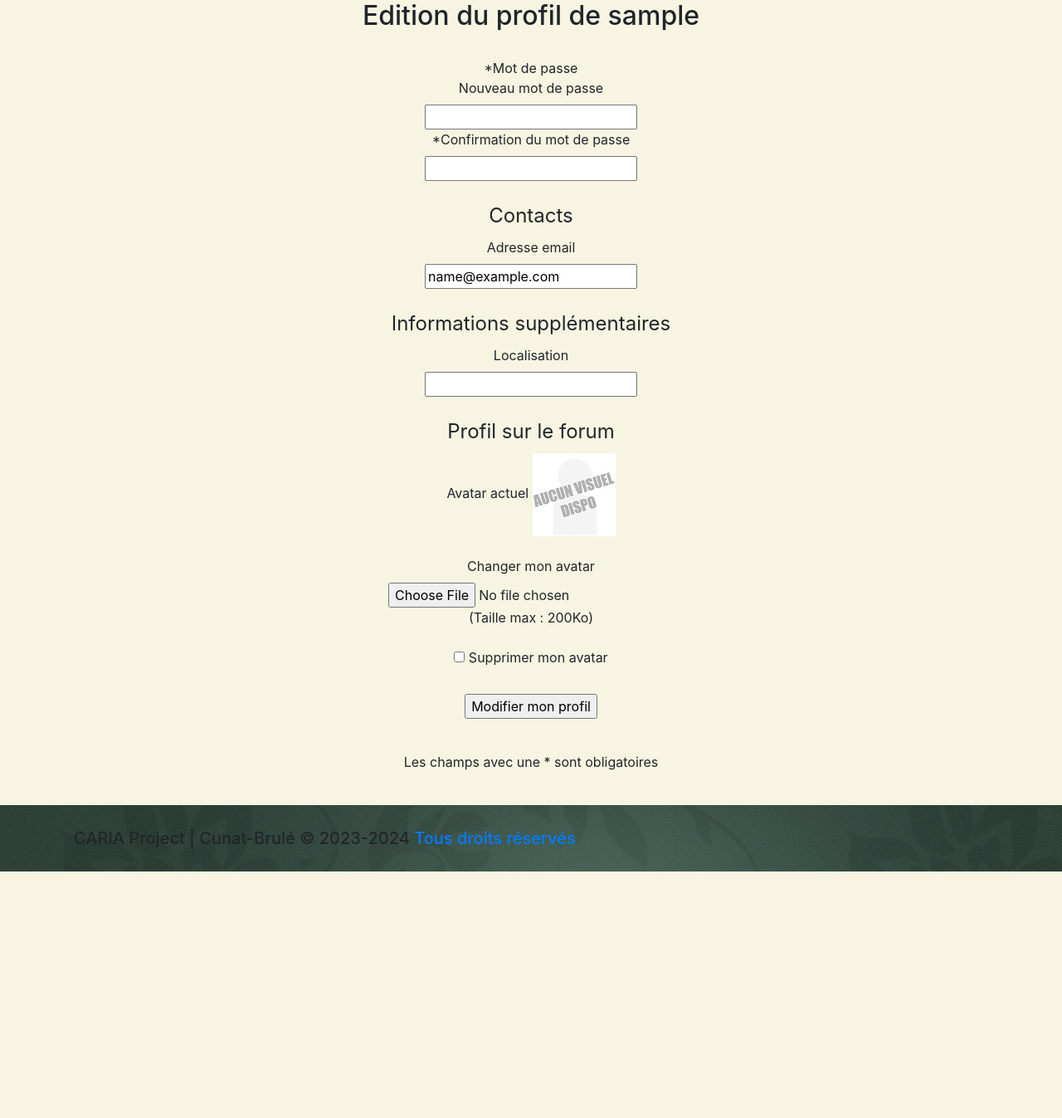
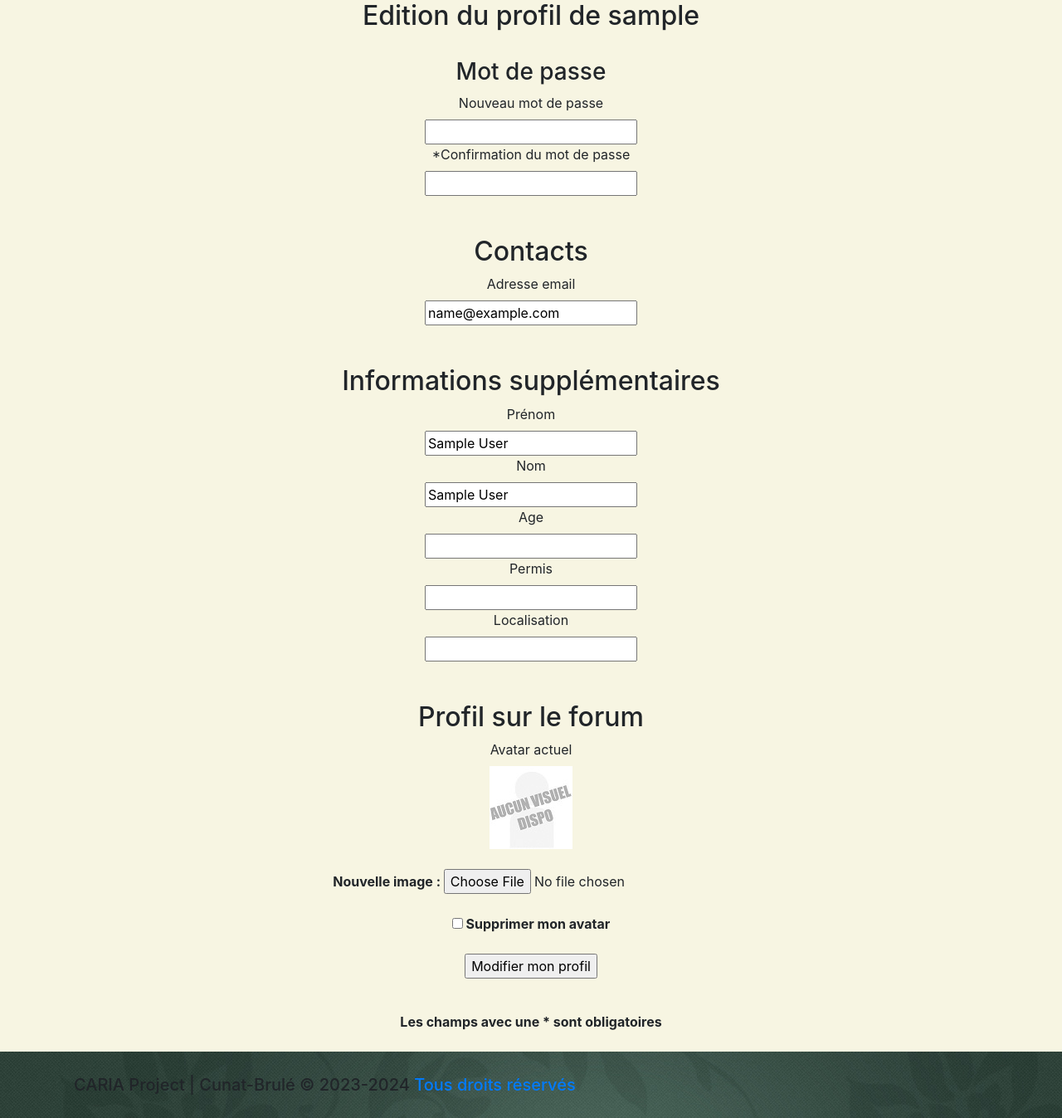
Before and after one commit to DARKNAGAN/CARIA, a PHP site: page /profil.php?action=modifier in a window 1280 px wide. Shown: the part 156-1503 px from the top of the page at 83% size. Before the commit the page ends 1206 px from the top, so only its background shows below. Run offline with PHP 8.4, Linux system fonts and the light colour scheme; the visitor is signed in with stand-in values (Sample User, id 1); some libraries are stand-ins or nearby versions.

Commit message:
WUI-CARIA1.1.0
Edit files for UserInterface
- Signin, Profil change
- Add fonctionnality Picture Resize

```diff
--- a/UserWebSite/controleur/membre/connexion/index.php
+++ b/UserWebSite/controleur/membre/connexion/index.php
@@ -11,8 +11,8 @@ if (!isset($_POST['pseudo'])) { //Page de formulaire
 				<h2>Connexion</h2>
 				<form method="post" action="connexion.php">
 						<br><fieldset>
-							<label class="labelI" for="pseudo">Pseudo :</label><input name="pseudo" type="text" id="pseudo" /><br>
-							<label class="labelI" for="password">Password :</label><input type="password" name="password" id="password" />
+							<label class="labelI" for="pseudo">Pseudo :</label><br><input name="pseudo" type="text" id="pseudo" /><br>
+							<label class="labelI" for="password">Mot de passe :</label><br><input type="password" name="password" id="password" />
 						</fieldset><br>
 							<p class="btns"><input type="submit" value="Connexion" class="button-3" /></p>
 				</form>
--- a/UserWebSite/controleur/membre/functions.php
+++ b/UserWebSite/controleur/membre/functions.php
@@ -13,13 +13,56 @@ function erreur($err='')
 			</section>
 		</div>');
 }
-function move_avatar($avatar)
+function edit_avatar($avatar, $pseudo)
 {
-    $extension_upload = strtolower(substr(  strrchr($avatar['name'], '.')  ,1));
-    $name = time();
-    $nomavatar = str_replace(' ','',$name).".".$extension_upload;
-    $name = "./images/avatars/".str_replace(' ','',$name).".".$extension_upload;
-    move_uploaded_file($avatar['tmp_name'],$name);
-    return $nomavatar;
+      if (isset ($avatar)){
+		$imagename = $avatar['name'];// exemple.png
+		$source = $avatar['tmp_name'];// /volume1/@tmp/phpiES0qN
+		$locate = "./images/avatars/".$pseudo."/";
+		$dir = $locate."img_user.jpeg";
+    	move_uploaded_file($source,$dir);
+		changeToJpeg($dir,$dir);
+		resize_avatar($dir,$dir);
+		$rdir = substr($dir,1);
+		return $rdir;
+      }
+}
+
+function changeToJpeg($source, $dir)
+{
+    $ext = substr($_FILES['avatar']['type'],6); //jpeg
+    switch($ext) {
+        case 'jpg':
+            $image = imagecreatefromjpeg($source);
+            break;
+
+        case 'jpeg':
+            $image = imagecreatefromjpeg($source);
+            break;
+
+        case 'png':
+            $image = imagecreatefrompng($source);
+            break;
+
+        case 'gif':
+            $image = imagecreatefromgif($source);
+            break;
+		default:
+		throw new Exception('Unknown image type.');
+    }
+    imagejpeg($image, $dir);
+}
+
+function resize_avatar($dir,$out )
+{
+	list($width, $height) = getimagesize($dir);
+	$modwidth = 900;  //target width
+	$diff = $width / $modwidth;
+	$modheight = $height / $diff;
+
+	$tn = imagecreatetruecolor($modwidth, $modheight);
+	$image = imagecreatefromjpeg($dir);
+	imagecopyresampled($tn, $image, 0, 0, 0, 0, $modwidth, $modheight, $width, $height);
+	imagejpeg($tn, $out);
 }
 ?>
--- a/UserWebSite/controleur/membre/profil/index.php
+++ b/UserWebSite/controleur/membre/profil/index.php
@@ -14,13 +14,27 @@ switch($action)
 		<div class="container-fluid">
 			<section id="content" class="page-content">
 				<div class="container text-center">
-					<h2>Profil de <?php echo stripslashes(htmlspecialchars($data['pseudo'])); ?></h2><br>
-						<img src=".<?php echo $data['imageclient']; ?>" alt="Acun avatar" /><br>
-						<p class="text-2" ><strong>Adresse E-Mail : </strong>
-							<a class=link2 href="mailto:<?php echo stripslashes($data['adressemail']); ?>"> <?php echo stripslashes(htmlspecialchars($data['adressemail'])); ?></a><br/><br>
-							Ce membre est inscrit depuis le <strong><?php echo date('d-m-Y', strtotime(str_replace('/','-',$data['dateenregistre']))); ?></strong><br/><br/>
-							<strong>Localisation : </strong> <?php echo stripslashes(htmlspecialchars($data['adresse'])); ?>
-						</p>
+					<h2>Profil</h2><br>
+					<strong>Pseudo</strong><br>
+					<?php echo stripslashes(htmlspecialchars($data['pseudo'])); ?><br><br>
+					<strong>Avatar</strong><br>
+					<img src=".<?php echo $data['imageclient']; ?>" alt="Acun avatar" /><br><br>
+					<p class="text-2" >
+						<strong>Email</strong><br>
+						<a class=link2 href="mailto:<?php echo stripslashes($data['adressemail']); ?>"> <?php echo stripslashes(htmlspecialchars($data['adressemail'])); ?></a><br/>
+						<strong>Prénom</strong><br>
+						<?php echo stripslashes(htmlspecialchars($data['prenom'])); ?><br>
+						<strong>Nom</strong><br>
+						<?php echo stripslashes(htmlspecialchars($data['nom'])); ?><br>
+						<strong>Age</strong><br>
+						<?php echo stripslashes(htmlspecialchars($data['age'])); ?><br>
+						<strong>Permis</strong><br>
+						<?php echo stripslashes(htmlspecialchars($data['permis'])); ?><br>
+						<strong>Adresse</strong><br>
+						<?php echo stripslashes(htmlspecialchars($data['adresse'])); ?><br><br>
+						<strong>Inscrit depuis :</strong><br>
+						<?php echo date('d F Y', strtotime(str_replace('/','-',$data['dateenregistre']))); ?><br/><br/>
+					</p>
 					</div>
 			</section>
 		</div>
@@ -41,31 +55,40 @@ switch($action)
 					<form method="post" action="profil.php?action=modifier" enctype="multipart/form-data">
 					   <h2>Edition du profil de <?php echo stripslashes(htmlspecialchars($data['pseudo']));?></h2><br>
 							<fieldset>
-								<label class="labelI" for="password">*Mot de passe<br>Nouveau mot de passe</label><br>
+								<h3 class="labelI" for="password">Mot de passe</h3>
+								<label class="labelI" for="password">Nouveau mot de passe</label><br>
 									<input type="password" name="password" id="password" /><br>
 								<label class="labelI" for="confirm">*Confirmation du mot de passe</label><br>
 									<input type="password" name="confirm" id="confirm"  /><br>
-							</fieldset><br>
-
-							<fieldset><legend class=colorbold marg3 pad1>Contacts</legend>
+							</fieldset><br><br>
+							<fieldset><h2 class=colorbold marg3 pad1>Contacts</h2>
 								<label class="labelI" for="email">Adresse email</label><br>
 									<input type="text" name="email" id="email" value="<?php echo stripslashes($data['adressemail']); ?>" /><br>
-							</fieldset><br>
-							<fieldset><legend class=colorbold marg3 pad1>Informations supplémentaires</legend>
+							</fieldset><br><br>
+							<fieldset><h2 class=colorbold marg3 pad1>Informations supplémentaires</h2>
+								<label class="labelI" for="prenom">Prénom</label><br>
+									<input type="text" name="prenom" id="prenom" readonly="readonly" value="<?php echo stripslashes($data['prenom']); ?>" /><br>
+								<label class="labelI" for="nom">Nom</label><br>
+									<input type="text" name="nom" id="nom" readonly="readonly" value="<?php echo stripslashes($data['nom']); ?>" /><br>
+								<label class="labelI" for="age">Age</label><br>
+									<input type="number" name="age" id="age" readonly="readonly" value="<?php echo stripslashes($data['age']); ?>" /><br>
+								<label class="labelI" for="permis">Permis</label><br>
+									<input type="number" name="permis" id="permis" readonly="readonly" value="<?php echo stripslashes($data['permis']); ?>" /><br>
 								<label class="labelI" for="localisation">Localisation</label><br>
 									<input type="text" name="localisation" id="localisation" value="<?php echo stripslashes($data['adresse']); ?>" />
-							</fieldset><br>
-							<fieldset><legend class=colorbold marg3 pad1>Profil sur le forum</legend>
-								Avatar actuel <img src=".<?php echo $data['imageclient'];?>" alt="pas d avatar" /><br><br>
-								<label class="labelI" for="avatar">Changer mon avatar</label><br>
-									<input type="file" name="avatar" id="avatar" /><br>(Taille max : 200Ko)<br><br>
-								<label><input type="checkbox" name="delete" value="Delete" /> Supprimer mon avatar</label>
+							</fieldset><br><br>
+							<fieldset><h2 class=colorbold marg3 pad1>Profil sur le forum</h2>
+								<label class="labelI" for="avatar">Avatar actuel</label><br>
+								<img src=".<?php echo $data['imageclient'];?>" alt="pas d avatar" /><br><br>
+								<strong class="labelI" for="avatar">Nouvelle image : </strong>
+									<input type="file" name="avatar" id="avatar" accept=".png, .jpg, .jpeg, gif" /><br><br>
+								<strong><input type="checkbox" name="delete" value="Delete" /> Supprimer mon avatar</strong>
 							</fieldset><br>
 						<p>
 							<input type="submit" value="Modifier mon profil" class="button-3"/><br>
 							<input  type="hidden"  id="sent" name="sent" value="1" />
 						</p><br>
-						<p>Les champs avec une * sont obligatoires</p><br>
+						<strong>Les champs avec une * sont obligatoires</strong><br><br>
 					</form>
 				</div>
 			</section>
@@ -77,10 +100,6 @@ switch($action)
 			 //On déclare les variables
 			$mdp_erreur = NULL;
 			$email_erreur1 = NULL;
-			$email_erreur2 = NULL;
-			$avatar_erreur = NULL;
-			$avatar_erreur1 = NULL;
-			$avatar_erreur2 = NULL;
 			$avatar_erreur3 = NULL;
 			//Encore et toujours notre belle variable $i :p
 			$i = 0;
@@ -89,6 +108,7 @@ switch($action)
 			$localisation = $_POST['localisation'];
 			$pass = /*md5*/($_POST['password']);
 			$confirm = /*md5*/($_POST['confirm']);
+			$extensions_valides = array( 'jpg' , 'jpeg' , 'gif' , 'png' );
 			//Vérification des champs du formulaire
 			if ($pass != $confirm || empty($confirm) || empty($pass))
 			{
@@ -104,52 +124,19 @@ switch($action)
 					$email_erreur1 = "Votre adresse email est déjà utilisé par un membre";
 					$i++;
 				}
-				if (!preg_match("#^[a-z0-9A-Z._-]+@[a-z0-9._-]{2,}\.[a-z]{2,4}$#", $email) || empty($email))
-				{
-					$email_erreur2 = "Votre nouvelle adresse E-Mail n'a pas un format valide";
-					$i++;
-				}
 			}
-			if (!empty($_FILES['avatar']['size']))
+			$data = get_Pseudo();
+			$extension_upload = strtolower(substr(  strrchr($_FILES['avatar']['name'], '.')  ,1));
+			if (!in_array($extension_upload,$extensions_valides) )
 			{
-				$maxsize = 200024; //Poid de l'image
-				$maxwidth = 1000; //Largeur de l'image
-				$maxheight = 1000; //Longueur de l'image
-				//Liste des extensions valides
-				$extensions_valides = array( 'jpg' , 'jpeg' , 'gif' , 'png', 'bmp' );
-				if ($_FILES['avatar']['error'] > 0)
-				{
-					$avatar_erreur = "Erreur lors du tranfsert de l'avatar : ";
-				}
-				if ($_FILES['avatar']['size'] > $maxsize)
-				{
-					$i++;
-					$avatar_erreur1 = "Le fichier est trop gros :
-					(<strong>".$_FILES['avatar']['size']." Octets</strong>
-					contre <strong>".$maxsize." Octets</strong>)";
-				}
-
-				$image_sizes = getimagesize($_FILES['avatar']['tmp_name']);
-				if ($image_sizes[0] > $maxwidth OR $image_sizes[1] > $maxheight)
-				{
-					$i++;
-					$avatar_erreur2 = "Image trop large ou trop longue :
-					(<strong>".$image_sizes[0]."x".$image_sizes[1]."</strong> contre
-					<strong>".$maxwidth."x".$maxheight."</strong>)";
-				}
-
-				$extension_upload = strtolower(substr(  strrchr($_FILES['avatar']['name'], '.')  ,1));
-				if (!in_array($extension_upload,$extensions_valides) )
-				{
-					$i++;
-					$avatar_erreur3 = "Extension de l'avatar incorrecte";
-				}
+				$i++;
+				$avatar_erreur3 = "Extension de l'avatar incorrecte";
 			}
 			if ($i == 0) // Si $i est vide, il n'y a pas d'erreur sur l'avatar
 			{
 				if (!empty($_FILES['avatar']['size']))
 				{
-					post_UpdateAvatar();
+					post_UpdateAvatar($data['pseudo']);
 				}
 				if (isset($_POST['delete']))
 				{
--- a/UserWebSite/css/style.css
+++ b/UserWebSite/css/style.css
@@ -10,6 +10,7 @@ footer {
 		overflow:hidden;
 }
 .container-fluid{
+		min-height: 80vh;
 		margin:0 !important;
 		padding:0 !important;
 }
--- a/UserWebSite/modele/membre/profil.php
+++ b/UserWebSite/modele/membre/profil.php
@@ -4,7 +4,7 @@ function get_MemberInfo()
 	global $bdd;
 	$membre = isset($_GET['m'])?(int) $_GET['m']:'';
 	//On récupère les infos du membre
-	$req = $bdd->prepare('SELECT pseudo, imageclient, adressemail, dateenregistre, adresse FROM Client WHERE idclient=:membre');
+	$req = $bdd->prepare('SELECT pseudo, imageclient, adressemail, dateenregistre, adresse, prenom, nom, age, permis FROM Client WHERE idclient=:membre');
 	$req->bindValue(':membre',$membre, PDO::PARAM_INT);
 	$req->execute();
 	$data = $req->fetch();
@@ -14,8 +14,9 @@ function get_MemberInfoId()
 {
 	global $bdd;
 	$id=(isset($_SESSION['idclient']))?(int) $_SESSION['idclient']:0;
+
 	//On prend les infos du membre
-	$req = $bdd->prepare('SELECT pseudo, adressemail,adresse,imageclient FROM Client WHERE idclient=:id');
+	$req = $bdd->prepare('SELECT pseudo, imageclient, adressemail, adresse, prenom, nom, age, permis FROM Client WHERE idclient=:id');
 	$req->bindValue(':id',$id,PDO::PARAM_INT);
 	$req->execute();
 	$data = $req->fetch();
@@ -27,6 +28,17 @@ function get_checkMail()
 	$id=(isset($_SESSION['idclient']))?(int) $_SESSION['idclient']:0;
 	//On commence donc par récupérer le mail
 	$req = $bdd->prepare('SELECT adressemail FROM Client WHERE idclient =:id');
+	$req->bindValue(':id',$id,PDO::PARAM_INT);
+	$req->execute();
+	$data = $req->fetch();
+	return $data;
+}
+function get_Pseudo()
+{
+	global $bdd;
+	$id=(isset($_SESSION['idclient']))?(int) $_SESSION['idclient']:0;
+	//On commence donc par récupérer le pseudo
+	$req = $bdd->prepare('SELECT pseudo FROM Client WHERE idclient =:id');
 	$req->bindValue(':id',$id,PDO::PARAM_INT);
 	$req->execute();
 	$data = $req->fetch();
@@ -44,12 +56,12 @@ function get_checkCopyMail()
 	$req->CloseCursor();
 	return $mail_free;
 }
-function post_UpdateAvatar()
+function post_UpdateAvatar($pseudo)
 {
 	global $bdd;
 	$id=(isset($_SESSION['idclient']))?(int) $_SESSION['idclient']:0;
-	$nomavatar=move_avatar($_FILES['avatar']);
-	$req = $bdd->prepare('UPDATE Client SET imageclient = '/images/avatars/' :avatar WHERE idclient = :id');
+	$nomavatar=edit_avatar($_FILES['avatar'], $pseudo );
+	$req = $bdd->prepare('UPDATE Client SET imageclient = :avatar WHERE idclient = :id');
 	$req->bindValue(':avatar',$nomavatar,PDO::PARAM_STR);
 	$req->bindValue(':id',$id,PDO::PARAM_INT);
 	$req->execute();
@@ -72,7 +84,7 @@ function post_UpdateMember()
 	$email = $_POST['email'];
 	$localisation = $_POST['localisation'];
 	$req = $bdd->prepare('UPDATE Client SET mdp = :mdp, adressemail=:mail, adresse=:loc WHERE idclient=:id');
-	$req->bindValue(':mdp',$pass,PDO::PARAM_INT);
+	$req->bindValue(':mdp',$pass,PDO::PARAM_STR);
 	$req->bindValue(':mail',$email,PDO::PARAM_STR);
 	$req->bindValue(':loc',$localisation,PDO::PARAM_STR);
 	$req->bindValue(':id',$id,PDO::PARAM_INT);
```
Also changed, not shown: DB/UserWebsite.sql (+13 -13 lines), UserWebSite/controleur/membre/inscription/index.php (+23 -46 lines), UserWebSite/modele/membre/espace.php (+15 -0 lines), UserWebSite/modele/membre/inscription.php (+16 -4 lines), UserWebSite/images/avatars/CCB/img_user.jpeg (added), UserWebSite/images/avatars/DARKY91/img_user.jpg (renamed from UserWebSite/images/avatars/img_user4.jpg), UserWebSite/images/avatars/FOFO36/img_user.jpg (renamed from UserWebSite/images/avatars/img_user3.jpg), UserWebSite/images/avatars/MIBO466/img_user.jpg (renamed from UserWebSite/images/avatars/img_user5.jpg), UserWebSite/images/avatars/PAPI91/img_user.jpg (renamed from UserWebSite/images/avatars/img_user1.jpg), UserWebSite/images/avatars/RARA/img_user.jpg (renamed from UserWebSite/images/avatars/img_user6.jpg), UserWebSite/images/avatars/sa/img_user.jpg (renamed from UserWebSite/images/avatars/img_user2.jpg), 1 other file.
